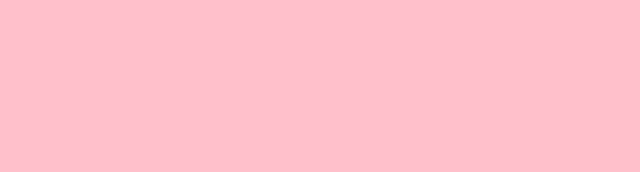
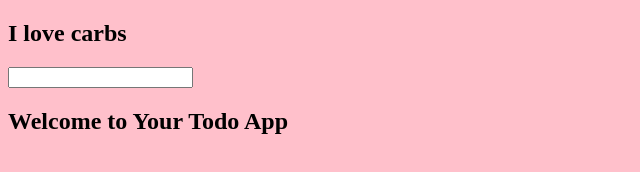
Before and after one commit to jonathanhinton/ng-todo, a plain HTML site: page index.html in a window 1280 px wide. Shown: the whole page, without its empty margins (0-640 px from the left). Drawn offline with nearby package versions, Linux system fonts and the light colour scheme.

Commit message:
ng-model functionality

```diff
--- a/index.html
+++ b/index.html
@@ -5,8 +5,15 @@
   <link rel="stylesheet" type="text/css" href="main.css">
 </head>
   <body ng-app="TodoApp">
+    <section ng-controller="PastaCtrl">
+      <h1>{{pasta}}</h1>
+      <div>
+        <input type="text" ng-model="foods"/>
+        <div>{{foods}}</div>
+      </div>
+    </section>
     <section ng-controller="TodoCtrl">
-
+      <h1>{{title}}</h1>
     </section>
     <script type="text/javascript" src="lib/bower_components/angular/angular.min.js"></script>
     <script type="text/javascript" src="main.js"></script>
--- a/main.js
+++ b/main.js
@@ -3,3 +3,8 @@ var app = angular.module('TodoApp', []);
 app.controller("TodoCtrl", function($scope){
   $scope.title = "Welcome to Your Todo App";
 });
+
+app.controller("PastaCtrl", function($scope){
+  $scope.pasta = "I love carbs";
+  $scope.foods = "";
+});
```
